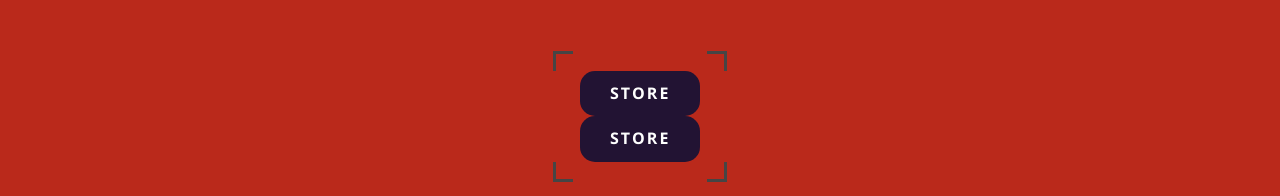
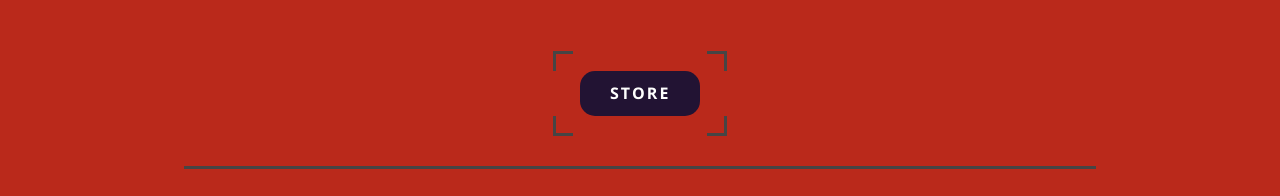
Before and after one commit to kuasar-mknd/mknd, a plain HTML site: page index.html in a window 1280 px wide. Shown: the part 2611-2807 px from the top of the page. Drawn offline with nearby package versions, Linux system fonts and the light colour scheme.

Commit message:
Change link to store

```diff
--- a/index.html
+++ b/index.html
@@ -202,8 +202,7 @@
             <h3 class="u-text u-text-default u-text-1">Notre store</h3>
             <div class="u-border-3 u-border-grey-dark-1 u-shape u-shape-bottom u-shape-right u-shape-1"></div>
             <div class="u-border-3 u-border-grey-dark-1 u-shape u-shape-bottom u-shape-left u-shape-2"></div>
-            <a href="iframe-tunetoo.html" class="u-border-radius-15 u-btn u-btn-round u-button-style u-custom-color-3 u-text-body-alt-color u-btn-1">Store</a>
-            <a href="eshop-wip.html" class="u-border-radius-15 u-btn u-btn-round u-button-style u-custom-color-3 u-text-body-alt-color u-btn-1">Store</a>
+            <a href="eshop.html" class="u-border-radius-15 u-btn u-btn-round u-button-style u-custom-color-3 u-text-body-alt-color u-btn-1">Store</a>
             <div class="u-border-3 u-border-grey-dark-1 u-shape u-shape-left u-shape-top u-shape-3"></div>
             <div class="u-border-3 u-border-grey-dark-1 u-shape u-shape-right u-shape-top u-shape-4"></div>
             <div class="u-border-3 u-border-grey-dark-1 u-expanded-width-sm u-expanded-width-xs u-line u-line-horizontal u-line-1"></div>
```
